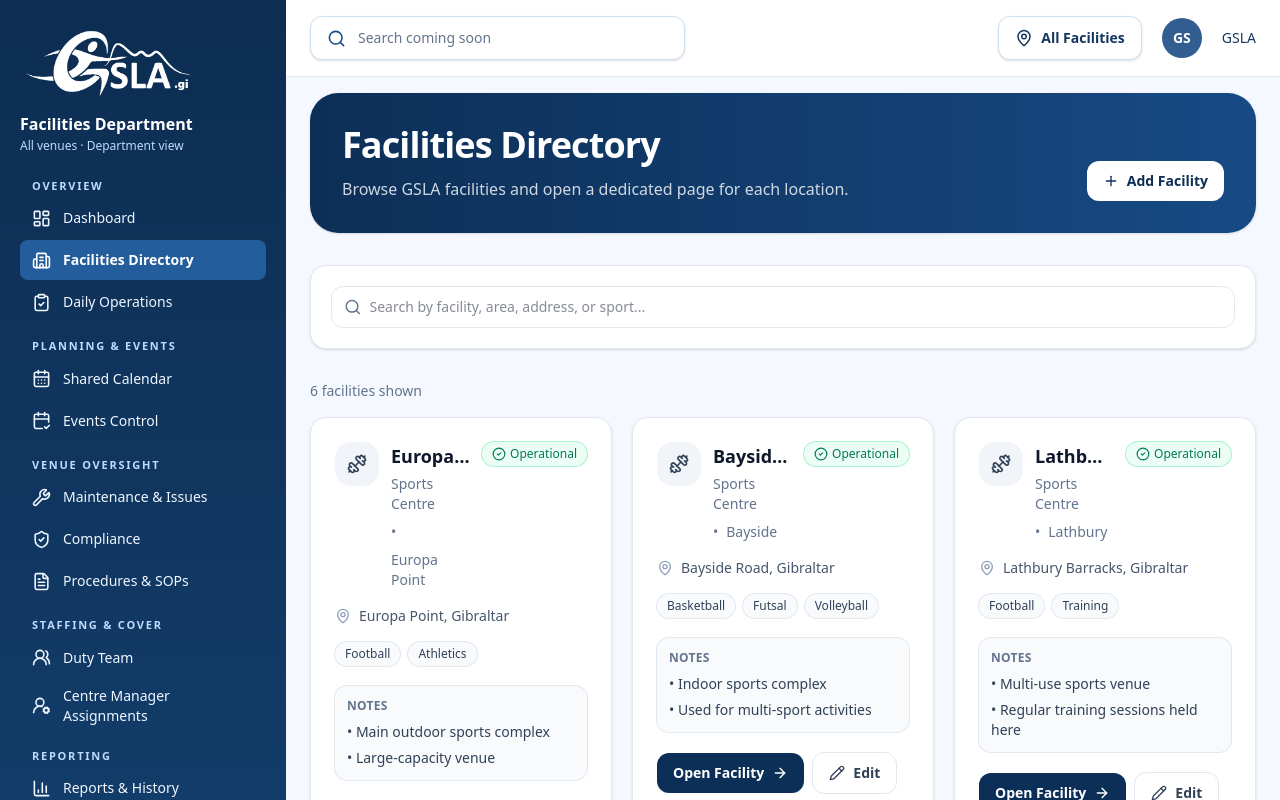
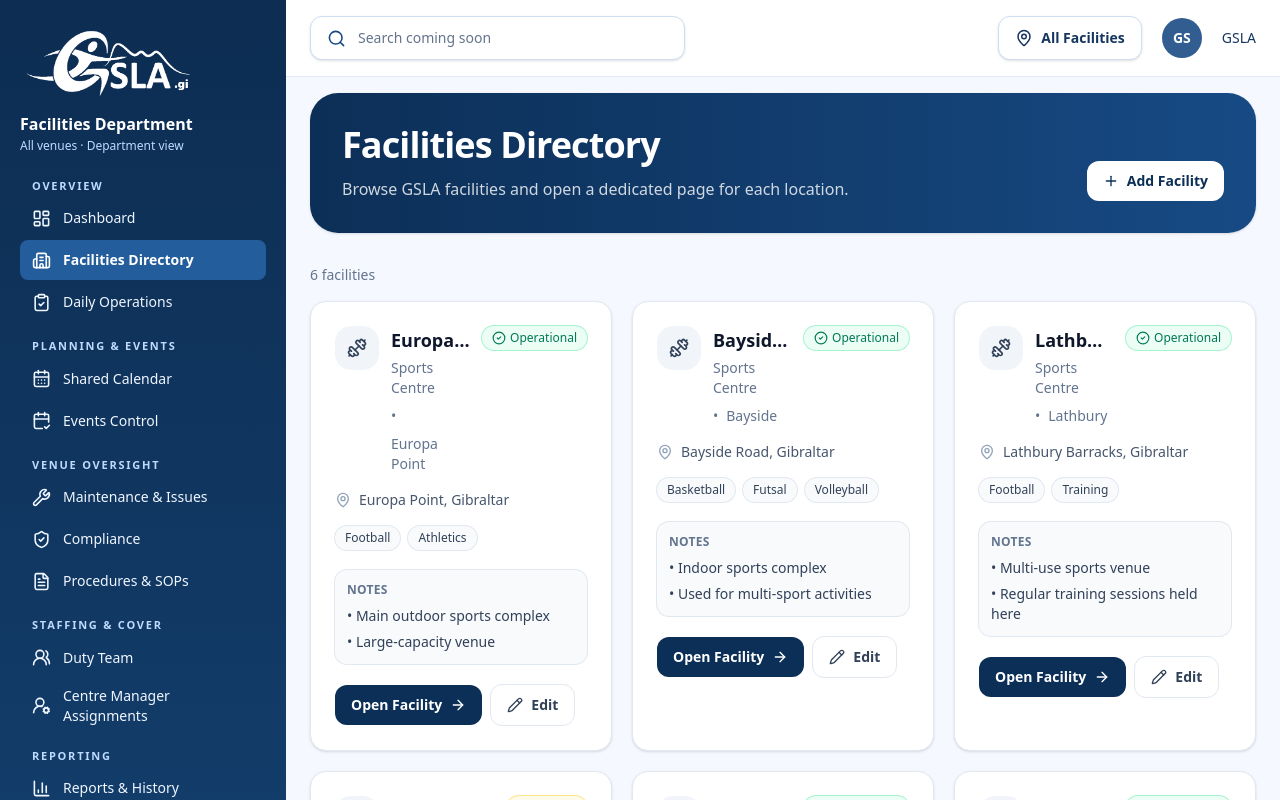
Before and after one commit to gibfesta/gsla-new-sdu, a Next.js app: page /facilities/facilities in a window 1280 px wide. Shown: the top 800 px of the page. Built offline with nearby package versions, Linux system fonts and the light colour scheme.

Commit message:
Remove search from Facilities Directory

```diff
--- a/app/facilities/facilities/page.tsx
+++ b/app/facilities/facilities/page.tsx
@@ -1,10 +1,8 @@
 "use client";
 
-import { useMemo, useState } from "react";
 import { useRouter } from "next/navigation";
 import { Card, CardContent } from "@/components/ui/card";
 import {
-  Search,
   Plus,
   MapPin,
   Building2,
@@ -146,26 +144,6 @@
 export default function FacilitiesPage() {
   const router = useRouter();
 
-  const [facilities] = useState<Facility[]>(MOCK_FACILITIES);
-  const [search, setSearch] = useState("");
-
-  const filteredFacilities = useMemo(() => {
-    const q = search.trim().toLowerCase();
-
-    return facilities.filter((facility) => {
-      const matchesSearch =
-        !q ||
-        facility.name.toLowerCase().includes(q) ||
-        facility.suburb.toLowerCase().includes(q) ||
-        facility.address.toLowerCase().includes(q) ||
-        facility.sportsSupported.some((sport) =>
-          sport.toLowerCase().includes(q)
-        );
-
-      return matchesSearch;
-    });
-  }, [facilities, search]);
-
   return (
     <div className="space-y-8">
       <section className="overflow-hidden rounded-[28px] bg-gradient-to-r from-[#0C2F57] to-[#174A84] text-white shadow-sm">
@@ -191,44 +169,17 @@
         </div>
       </section>
 
-      <Card className="rounded-2xl border-slate-200 shadow-sm">
-        <CardContent className="p-4 md:p-5">
-          <div className="flex items-center gap-2 rounded-xl border border-slate-200 bg-white px-3 py-2.5">
-              <Search size={18} className="text-slate-500" />
-              <input
-                aria-label="Search facilities"
-                value={search}
-                onChange={(e) => setSearch(e.target.value)}
-                className="w-full bg-transparent text-sm text-slate-900 outline-none"
-                placeholder="Search by facility, area, address, or sport..."
-              />
-          </div>
-        </CardContent>
-      </Card>
-
       <section>
         <div className="mb-4 flex items-center justify-between">
           <div>
             <p className="text-sm text-slate-500">
-              {filteredFacilities.length} {filteredFacilities.length === 1 ? "facility" : "facilities"} shown
+              {MOCK_FACILITIES.length} facilities
             </p>
           </div>
         </div>
 
-        {!filteredFacilities.length ? (
-          <Card className="rounded-2xl border-slate-200 shadow-sm">
-            <CardContent className="p-10 text-center">
-              <div className="text-base font-semibold text-slate-900">
-                No facilities found
-              </div>
-              <p className="mt-2 text-sm text-slate-500">
-                Try a different search.
-              </p>
-            </CardContent>
-          </Card>
-        ) : (
           <div className="grid grid-cols-1 gap-5 md:grid-cols-2 xl:grid-cols-3">
-            {filteredFacilities.map((facility) => {
+            {MOCK_FACILITIES.map((facility) => {
               const status = statusStyles(facility.status);
               const StatusIcon = status.icon;
               const TypeIcon = typeIcon(facility.type);
@@ -333,7 +284,6 @@
               );
             })}
           </div>
-        )}
       </section>
     </div>
   );
```
